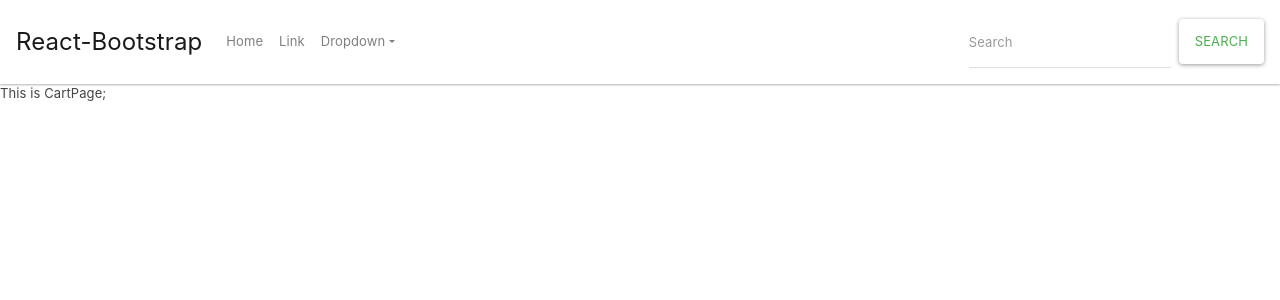
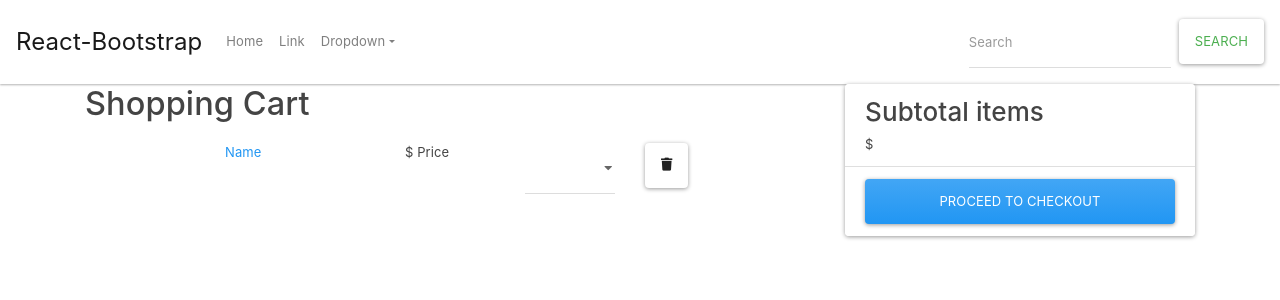
Before and after one commit to Alex8711/OnlineShop, a React (Create React App) app in the folder frontend/: page /cart/1 in a window 1280 px wide. Shown: the top 300 px of the page. Built offline with nearby package versions, Linux system fonts and the light colour scheme.

Commit message:
setup the cart page; doing user part now

```diff
--- a/frontend/src/components/CartPage/CartPage.js
+++ b/frontend/src/components/CartPage/CartPage.js
@@ -9,6 +9,7 @@ import {
   Form,
   Button,
   Card,
+  Container,
 } from "react-bootstrap";
 import { useEffect } from "react";
 
@@ -20,7 +21,79 @@ const CartPage = ({ match, location, history }) => {
     if (productId) {
     }
   });
-  return <>This is CartPage;</>;
+  return (
+    <>
+      <Container>
+        <Row>
+          <Col md={8}>
+            <h1>Shopping Cart</h1>
+
+            <ListGroup variant="flush">
+              <ListGroup.Item>
+                <Row>
+                  <Col md={2}>
+                    <Image fluid rounded />
+                  </Col>
+                  <Col md={3}>
+                    <Link to={`/product/`}>Name</Link>
+                  </Col>
+                  <Col md={2}>$ Price</Col>
+                  <Col md={2}>
+                    <Form.Control
+                      as="select"
+                      //   value={item.qty}
+                      //   onChange={(e) =>
+                      //     dispatch(
+                      //       addToCart(item.product, Number(e.target.value))
+                      //     )
+                      //   }
+                    >
+                      {/* {[...Array(item.countInStock).keys()].map((x) => (
+                        <option key={x + 1} value={x + 1}>
+                          {x + 1}
+                        </option>
+                      ))} */}
+                    </Form.Control>
+                  </Col>
+                  <Col md={2}>
+                    <Button
+                      type="button"
+                      variant="light"
+                      //   onClick={() => removeFromCartHandler(item.product)}
+                    >
+                      <i className="fas fa-trash"></i>
+                    </Button>
+                  </Col>
+                </Row>
+              </ListGroup.Item>
+            </ListGroup>
+          </Col>
+          <Col md={4}>
+            <Card>
+              <ListGroup variant="flush">
+                <ListGroup.Item>
+                  <h2>Subtotal items</h2>$
+                  {/* {cartItems
+                    .reduce((acc, item) => acc + item.qty * item.price, 0)
+                    .toFixed(2)} */}
+                </ListGroup.Item>
+                <ListGroup.Item>
+                  <Button
+                    type="button"
+                    className="btn-block"
+                    // disabled={cartItems.length === 0}
+                    // onClick={checkoutHandler}
+                  >
+                    Proceed To Checkout
+                  </Button>
+                </ListGroup.Item>
+              </ListGroup>
+            </Card>
+          </Col>
+        </Row>
+      </Container>
+    </>
+  );
 };
 
 export default CartPage;
```
